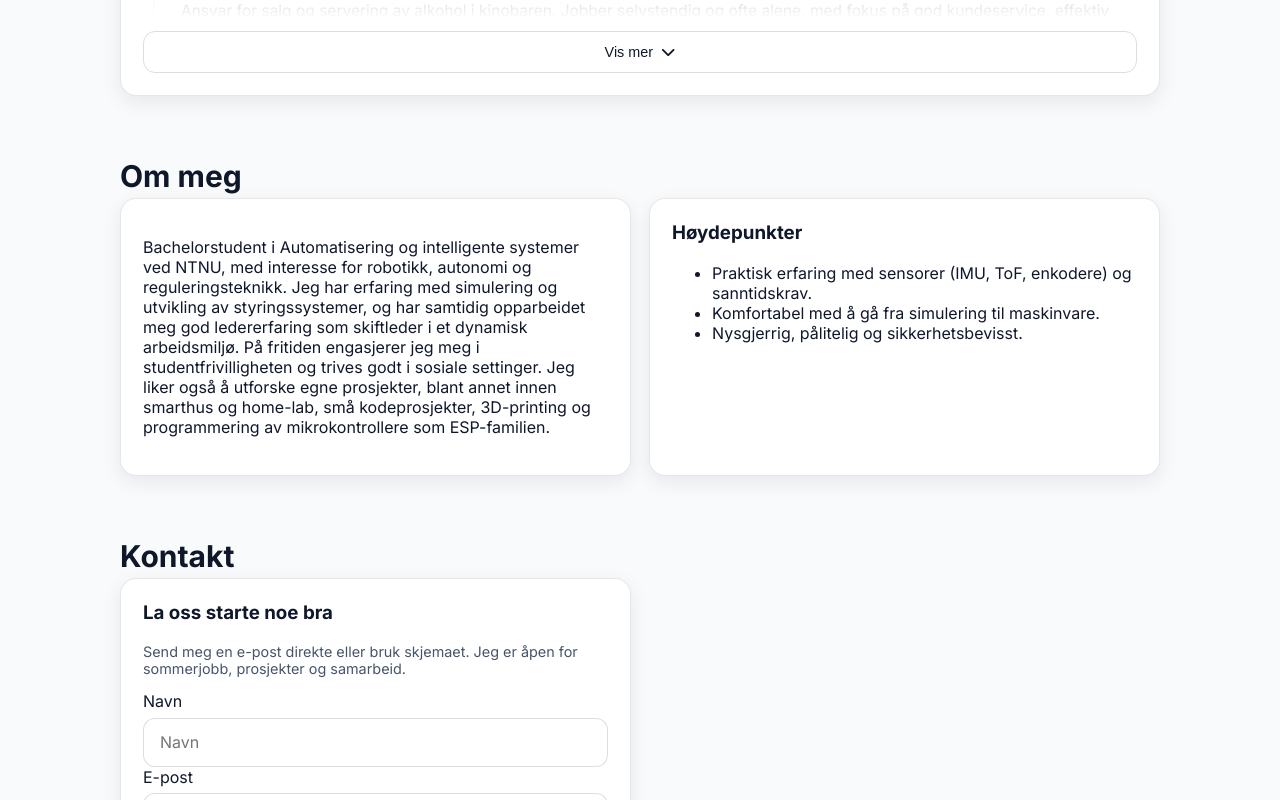
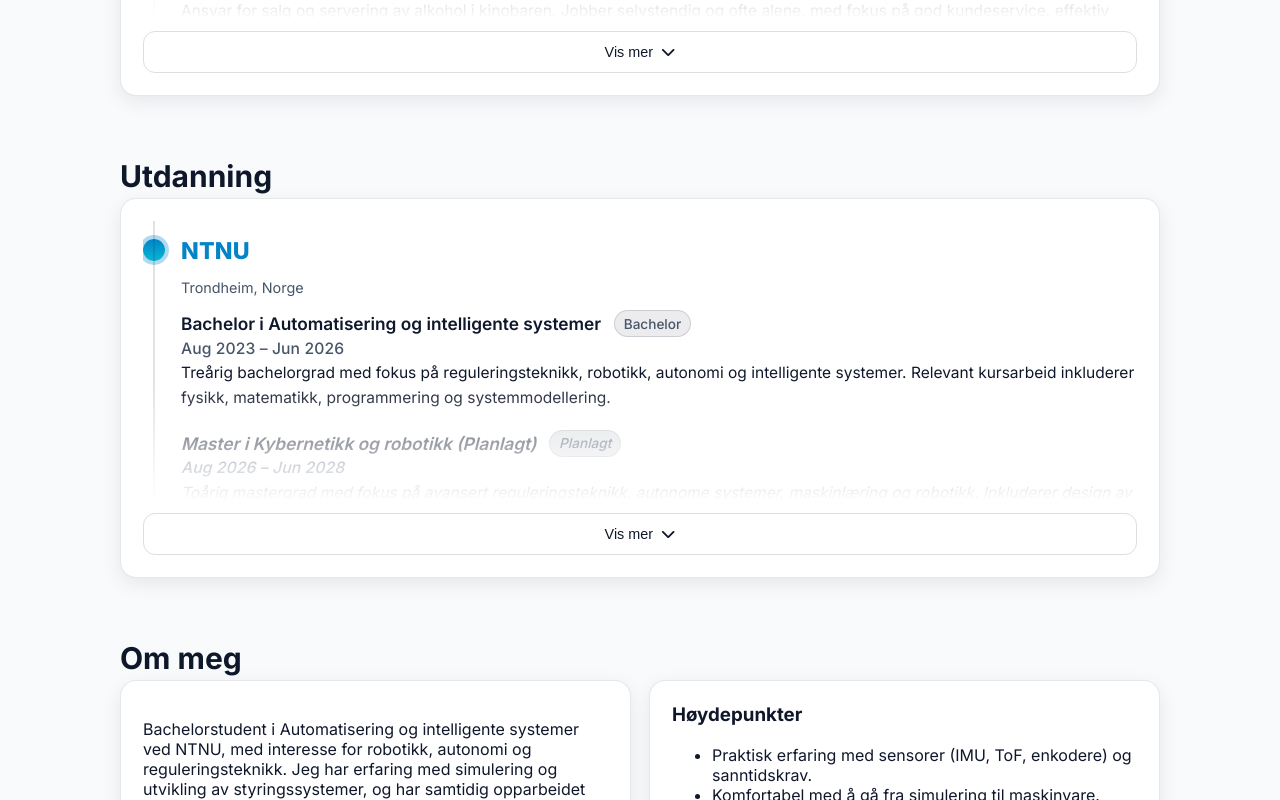
Before and after one commit to andersgar/anders.garberg.wtf, a React (Vite) app: page / in a window 1280 px wide. Shown: the part 820-1620 px from the top of the page. Built offline with nearby package versions, Linux system fonts and the light colour scheme; no server answers.

Commit message:
Added education

```diff
--- /dev/null
+++ b/public/data/education.json
@@ -0,0 +1,42 @@
+[
+  {
+    "institution": { "no": "NTNU", "en": "NTNU" },
+    "location": { "no": "Trondheim, Norge", "en": "Trondheim, Norway" },
+    "degrees": [
+        {
+        "title": { "no": "Bachelor i Automatisering og intelligente systemer", "en": "Bachelor in Automation and Intelligent Systems" },
+        "tag": { "no": "Bachelor", "en": "Bachelor" },
+        "date": { "no": "Aug 2023 – Jun 2026", "en": "Aug 2023 – Jun 2026" },
+        "desc": {
+          "no": "Treårig bachelorgrad med fokus på reguleringsteknikk, robotikk, autonomi og intelligente systemer. Relevant kursarbeid inkluderer fysikk, matematikk, programmering og systemmodellering.",
+          "en": "Three-year bachelor's degree focusing on control engineering, robotics, autonomy, and intelligent systems. Relevant coursework includes physics, mathematics, programming, and system modeling."
+        }
+      },
+      {
+        "title": { "no": "Master i Kybernetikk og robotikk (Planlagt)", "en": "Master in Cybernetics and Robotics (Planned)" },
+        "tag": { "no": "Planlagt", "en": "Planned" },
+        "date": { "no": "Aug 2026 – Jun 2028", "en": "Aug 2026 – Jun 2028" },
+        "desc": {
+          "no": "Toårig mastergrad med fokus på avansert reguleringsteknikk, autonome systemer, maskinlæring og robotikk. Inkluderer design av intelligente styresystemer og autonome farkoster.",
+          "en": "Two-year master's degree focusing on advanced control engineering, autonomous systems, machine learning, and robotics. Includes design of intelligent control systems and autonomous vehicles."
+        },
+        "planned": true
+      }
+    ]
+  },
+  {
+    "institution": { "no": "Thora Storm videregående skole", "en": "Thora Storm Secondary School" },
+    "location": { "no": "Trondheim, Norge", "en": "Trondheim, Norway" },
+    "degrees": [
+      {
+        "title": { "no": "Studiespesialisering med realfag", "en": "General Studies with Natural Sciences" },
+        "tag": { "no": "VGS", "en": "Secondary School" },
+        "date": { "no": "Aug 2019 – Jun 2022", "en": "Aug 2019 – Jun 2022" },
+        "desc": {
+          "no": "Studiespesialisering med fordypning i realfag, inkludert matematikk R1 og R2, fysikk 1 og 2, og teknologi og forskningslære.",
+          "en": "General studies specialization with focus on natural sciences, including Mathematics R1 and R2, Physics 1 and 2, and Technology and Research Studies."
+        }
+      }
+    ]
+  }
+]
--- a/src/components/Experience.tsx
+++ b/src/components/Experience.tsx
@@ -11,6 +11,7 @@ interface Position {
   tag: LangText;
   date: LangText;
   desc: LangText;
+  planned?: boolean;
 }
 
 interface Company {
@@ -19,16 +20,29 @@ interface Company {
   positions: Position[];
 }
 
+interface Institution {
+  institution: LangText;
+  location: LangText;
+  degrees: Position[];
+}
+
 export function Experience() {
   const { t, lang } = useLanguage();
   const [companies, setCompanies] = useState<Company[]>([]);
-  const [isExpanded, setIsExpanded] = useState(false);
+  const [institutions, setInstitutions] = useState<Institution[]>([]);
+  const [isExperienceExpanded, setIsExperienceExpanded] = useState(false);
+  const [isEducationExpanded, setIsEducationExpanded] = useState(false);
 
   useEffect(() => {
     fetch("/data/experience.json")
       .then((res) => res.json())
       .then((data) => setCompanies(data))
       .catch((err) => console.error("Failed to load experience data:", err));
+
+    fetch("/data/education.json")
+      .then((res) => res.json())
+      .then((data) => setInstitutions(data))
+      .catch((err) => console.error("Failed to load education data:", err));
   }, []);
 
   const getText = (obj: LangText): string => {
@@ -36,11 +50,14 @@ export function Experience() {
   };
 
   return (
+    <>
       <section id="experience">
         <h2 className="section-title">{t("experience")}</h2>
         <div className="card pad">
           <div
-          className={`timeline-container ${isExpanded ? "expanded" : "collapsed"}`}
+            className={`timeline-container ${
+              isExperienceExpanded ? "expanded" : "collapsed"
+            }`}
           >
             <div className="timeline" id="timeline">
               {companies.map((company, idx) => (
@@ -65,20 +82,81 @@ export function Experience() {
                 </div>
               ))}
             </div>
-          {!isExpanded && <div className="timeline-fade" />}
+            {!isExperienceExpanded && <div className="timeline-fade" />}
           </div>
           <button
             className="timeline-toggle"
-          onClick={() => setIsExpanded(!isExpanded)}
-          aria-expanded={isExpanded}
+            onClick={() => setIsExperienceExpanded(!isExperienceExpanded)}
+            aria-expanded={isExperienceExpanded}
           >
-          <span>{isExpanded ? t("showLessExperience") : t("showMoreExperience")}</span>
+            <span>
+              {isExperienceExpanded
+                ? t("showLessExperience")
+                : t("showMoreExperience")}
+            </span>
             <i
-            className={`fa-solid fa-chevron-${isExpanded ? "up" : "down"}`}
+              className={`fa-solid fa-chevron-${isExperienceExpanded ? "up" : "down"}`}
               aria-hidden="true"
             />
           </button>
         </div>
       </section>
+
+      <section id="education">
+        <h2 className="section-title">{t("education")}</h2>
+        <div className="card pad">
+          <div
+            className={`timeline-container ${
+              isEducationExpanded ? "expanded" : "collapsed"
+            }`}
+          >
+            <div className="timeline" id="timeline-education">
+              {institutions.map((institution, idx) => (
+                <div className="step" key={idx}>
+                  <div className="dot" aria-hidden="true"></div>
+                  <div>
+                    <span className="company">
+                      {getText(institution.institution)}
+                    </span>
+                    <p className="small">{getText(institution.location)}</p>
+                    <div className="nested-positions">
+                      {institution.degrees.map((degree, degIdx) => (
+                        <div
+                          className={`position ${degree.planned ? "planned" : ""}`}
+                          key={degIdx}
+                        >
+                          <span className="position-title">
+                            <h4>{getText(degree.title)}</h4>
+                            <span className="tag">{getText(degree.tag)}</span>
+                          </span>
+                          <div className="date">{getText(degree.date)}</div>
+                          <div className="desc">{getText(degree.desc)}</div>
+                        </div>
+                      ))}
+                    </div>
+                  </div>
+                </div>
+              ))}
+            </div>
+            {!isEducationExpanded && <div className="timeline-fade" />}
+          </div>
+          <button
+            className="timeline-toggle"
+            onClick={() => setIsEducationExpanded(!isEducationExpanded)}
+            aria-expanded={isEducationExpanded}
+          >
+            <span>
+              {isEducationExpanded
+                ? t("showLessEducation")
+                : t("showMoreEducation")}
+            </span>
+            <i
+              className={`fa-solid fa-chevron-${isEducationExpanded ? "up" : "down"}`}
+              aria-hidden="true"
+            />
+          </button>
+        </div>
+      </section>
+    </>
   );
 }
--- a/src/i18n/translations.ts
+++ b/src/i18n/translations.ts
@@ -101,6 +101,9 @@ export const translations = {
     viewSource: "Se kildekode",
     showMoreExperience: "Vis mer",
     showLessExperience: "Vis mindre",
+    education: "Utdanning",
+    showMoreEducation: "Vis mer",
+    showLessEducation: "Vis mindre",
   },
   en: {
     // Navigation & General
@@ -201,6 +204,9 @@ export const translations = {
     viewSource: "View source",
     showMoreExperience: "Show more",
     showLessExperience: "Show less",
+    education: "Education",
+    showMoreEducation: "Show more",
+    showLessEducation: "Show less",
   },
 } as const;
 
--- a/src/styles/common.css
+++ b/src/styles/common.css
@@ -530,3 +530,13 @@ form .field {
   margin-bottom: 0.3rem;
   line-height: 1.6;
 }
+
+/* Planned/future education styling */
+.position.planned {
+  font-style: italic;
+  opacity: 0.85;
+}
+.position.planned .tag {
+  background: color-mix(in oklab, var(--muted) 20%, transparent);
+  color: var(--muted);
+}
```
Lines whose indentation alone changed are shown as unchanged.
